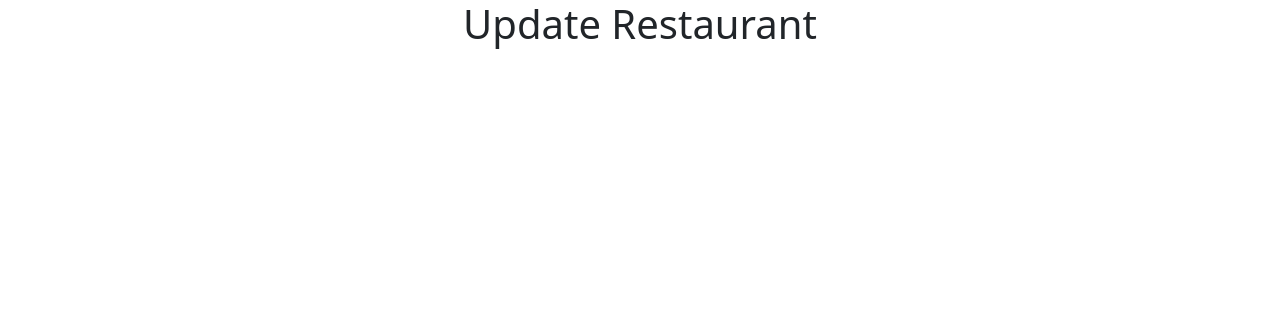
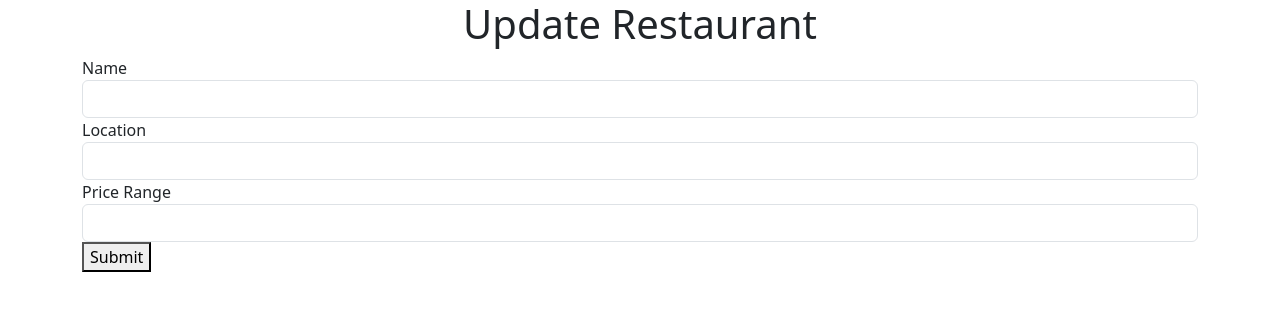
Before and after one commit to Cxlopez/yelp, a React (Create React App) app in the folder client/: page /restaurants/1/update in a window 1280 px wide. Shown: the top 310 px of the page. Built offline with nearby package versions, Linux system fonts and the light colour scheme.

Commit message:
create updateRestaurant fn

```diff
--- /dev/null
+++ b/client/src/components/UpdateRestaurant.jsx
@@ -0,0 +1,50 @@
+import React, { useContext, useState } from 'react'
+import { useParams } from 'react-router-dom'
+import { RestaurantsContext } from '../context/RestaurantsContext';
+
+function UpdateRestaurant(props) {
+  const {id} = useParams();
+  const {restaurants} = useContext(RestaurantsContext);
+  const [name, setName] = useState("");
+  const [location, setLocation] = useState("");
+  const [priceRange, setPriceRange] = useState("");
+
+  return (
+    <div>
+      {/* <h1>{restaurants[0].name}</h1> */}
+      <form action="">
+        <div className='form-group'>
+          <label htmlFor="name">Name</label>
+          <input
+            value={name}
+            onChange={(e) => setName(e.target.value)}
+            id='name'
+            className='form-control'
+            type="text" />
+        </div>
+
+        <div className='form-group'>
+          <label htmlFor="location">Location</label>
+          <input
+            value={location}
+            onChange={(e) => setLocation(e.target.value)}
+            id='location'
+            className='form-control'
+            type="text" />
+        </div>
+
+        <div className='form-group'>
+          <label htmlFor="price_range">Price Range</label>
+          <input
+            value={priceRange}
+            onChange={(e) => setPriceRange(e.target.value)}  id='price_range'
+            className='form-control'
+            type="number" />
+        </div>
+        <button className='btn-btn-primary'>Submit</button>
+      </form>
+    </div>
+  )
+}
+
+export default UpdateRestaurant
--- a/client/src/routes/UpdatePage.jsx
+++ b/client/src/routes/UpdatePage.jsx
@@ -1,9 +1,11 @@
 import React from 'react'
+import UpdateRestaurant from '../components/UpdateRestaurant'
 
 function UpdatePage() {
   return (
     <div>
       <h1 className='text-center'>Update Restaurant</h1>
+      <UpdateRestaurant />
     </div>
   )
 }
```
